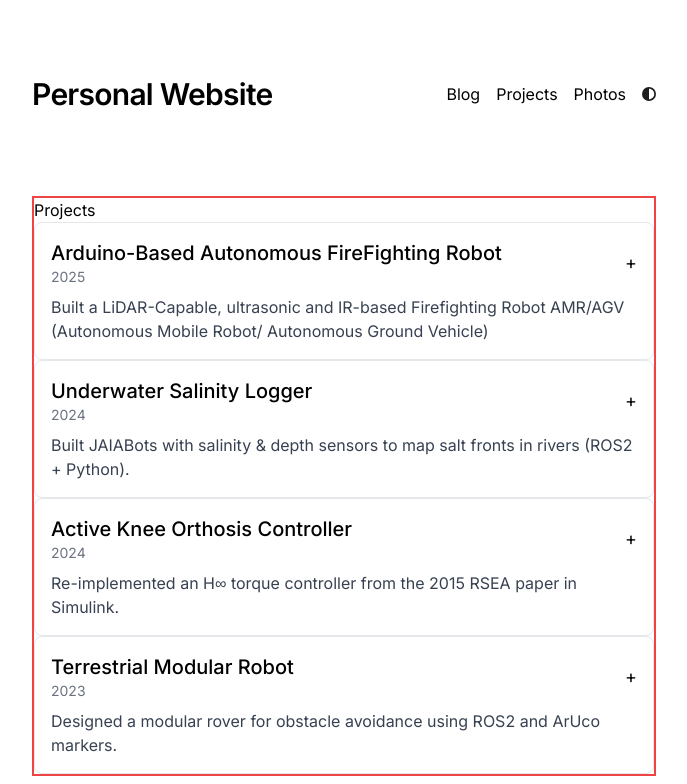
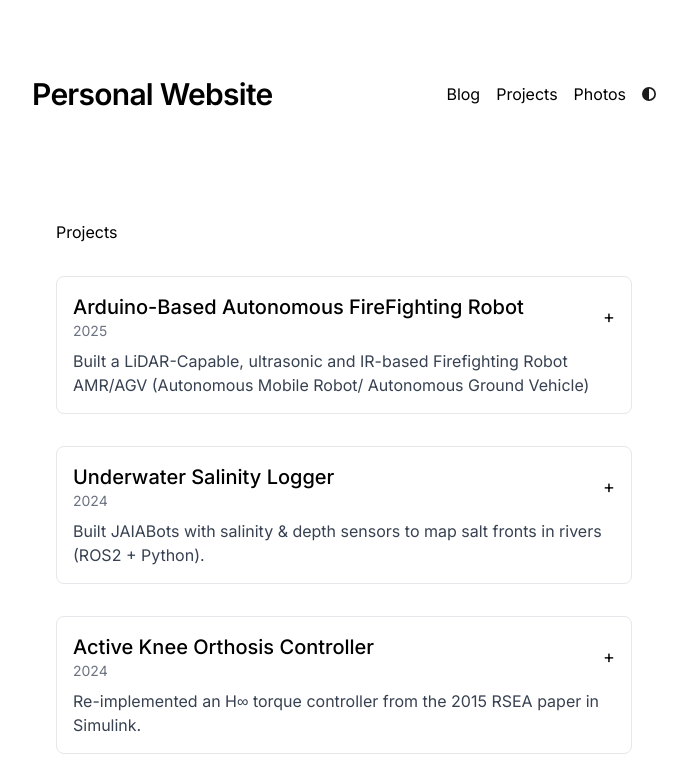
Before and after one commit to rushabhdhoke/Personal-Website, a Next.js app: page /projects in a window 1280 px wide. Shown: the top 784 px of the page, without its empty margins (296-983 px from the left). Built offline with nearby package versions, Linux system fonts and the light colour scheme.

Commit message:
Update ClientProjects.tsx
removed red border

```diff
--- a/app/projects/ClientProjects.tsx
+++ b/app/projects/ClientProjects.tsx
@@ -3,7 +3,7 @@
 import Image from "next/image";
 import { projects } from "./project-data";
 
-console.log("🏗️ ClientProjects mounted, projects = ", projects);
+//console.log("🏗️ ClientProjects mounted, projects = ", projects);
 
 export default function ClientProjects() {
   const [expandedIndex, setExpandedIndex] = useState<number | null>(null);
@@ -13,7 +13,7 @@
   }
 
   return (
-    <section className="border-2 border-red-500">
+    <section className="max-w-4xl mx-auto p-6 space-y-8">
       <h1>Projects</h1>
       {projects.map((proj, idx) => (
     <div key={proj.title} className="border rounded-lg p-4">
```
